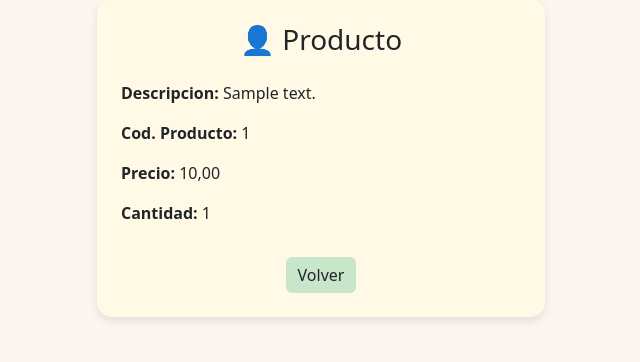
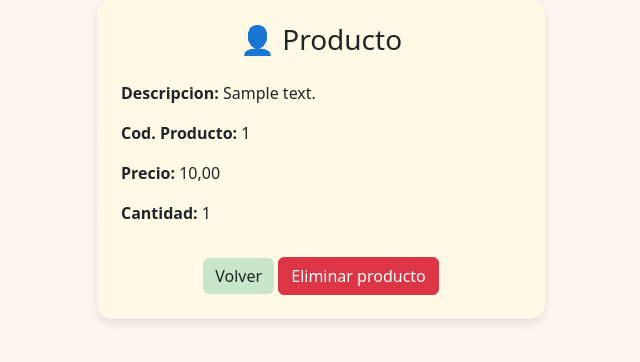
Before and after one commit to ctorchia/Python-Entrega-3, a Django app: page /productos/ver_producto/1/ in a window 1280 px wide. Shown: the part 105-467 px from the top of the page, without its empty margins (319-959 px from the left). Run offline with Django 5.2, Linux system fonts and the light colour scheme; tables that the repository leaves empty hold one stand-in row (values such as "Sample post").

Commit message:
Agregado de funciones para actualizar y eliminar Productos

```diff
--- a/productos/templates/productos/ver_producto.html
+++ b/productos/templates/productos/ver_producto.html
@@ -72,8 +72,36 @@
                 <a href="{% url 'productos_list' %}" class="btn btn-art">
                     Volver
                 </a>
+                <button type="button" class="btn btn-danger" data-bs-toggle="modal" data-bs-target="#deleteModal">
+                    Eliminar producto
+                </button>
 
             </div>
+
+
+            <div class="modal fade" id="deleteModal" tabindex="-1" aria-labelledby="deleteModalLabel"
+                aria-hidden="true">
+                <div class="modal-dialog modal-dialog-centered">
+                    <div class="modal-content rounded-4 shadow-lg">
+                        <div class="modal-header bg-danger text-white rounded-top-4">
+                            <h5 class="modal-title" id="deleteModalLabel">Confirmar eliminación</h5>
+                            <button type="button" class="btn-close btn-close-white" data-bs-dismiss="modal"
+                                aria-label="Cerrar"></button>
+                        </div>
+                        <div class="modal-body text-center">
+                            <p>¿Seguro que querés eliminar a <strong>{{ producto.descripcion }} </strong> ( Cod. Producto {{ producto.cod_producto }})?</p>
+                        </div>
+                        <div class="modal-footer justify-content-center">
+                            <form method="POST" action="{% url 'eliminar_producto' producto.cod_producto %}">
+                                {% csrf_token %}
+                                <button type="submit" class="btn btn-danger">Sí, eliminar</button>
+                            </form>
+                            <button type="button" class="btn btn-secondary" data-bs-dismiss="modal">Cancelar</button>
+                        </div>
+                    </div>
+                </div>
+            </div>
+
 
         </div>
 
--- a/productos/urls.py
+++ b/productos/urls.py
@@ -6,4 +6,6 @@ urlpatterns = [
     path('crear_producto/', views.crear_producto, name='crear_producto'),
     path("ver_producto/<int:cod_producto>/", views.ver_producto, name="ver_producto"),
     path("productos_list/", views.listar_productos, name="productos_list"),
+    path("actualizar_producto/<int:cod_producto>/", views.actualizar_producto, name="actualizar_producto"),
+    path("productos/eliminar/<str:cod_producto>/", views.eliminar_producto, name="eliminar_producto"),
 ]
--- a/productos/views.py
+++ b/productos/views.py
@@ -1,6 +1,6 @@
-from django.shortcuts import render, redirect
+from django.shortcuts import render, redirect, get_object_or_404
 from .models import Productos
-from .forms import ProductoForm
+from .forms import ProductoForm, ProductoUpdateForm
 
 def productos_list(request):
     productos_list = Productos.objects.all()
@@ -29,6 +29,7 @@ def ver_producto(request, cod_producto):
         "producto" : producto
     }
     return render(request, "productos/ver_producto.html",context)
+
 def crear_producto(request):
     if request.method == "POST":
         form = ProductoForm(request.POST)
@@ -39,3 +40,24 @@ def crear_producto(request):
         form = ProductoForm()
 
     return render(request, "productos/crear_producto.html", {"form": form})
+
+def actualizar_producto(request, cod_producto):
+    producto = get_object_or_404(Productos, cod_producto=cod_producto)
+    if request.method == "POST":
+        form = ProductoUpdateForm(request.POST, instance=producto)
+        if form.is_valid():
+            form.save()
+            return redirect("productos_list")
+    else:
+        form = ProductoUpdateForm(instance=producto)
+
+    context = {"form": form}
+    return render(request, "clientes/actualizar_cliente.html", context)
+
+
+def eliminar_producto(request, cod_producto):
+    producto = get_object_or_404(Productos, cod_producto=cod_producto)
+    if request.method == "POST":
+        producto.delete()
+        return redirect("productos_list")
+    return redirect("productos_list")
```
Also changed, not shown: productos/forms.py (+12 -0 lines), productos/templates/productos/actualizar_producto.html (added, +32 -0 lines), productos/templates/productos/productos_list.html (+7 -1 lines).
